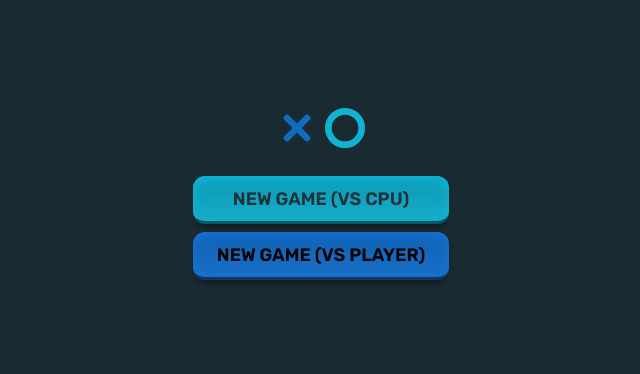
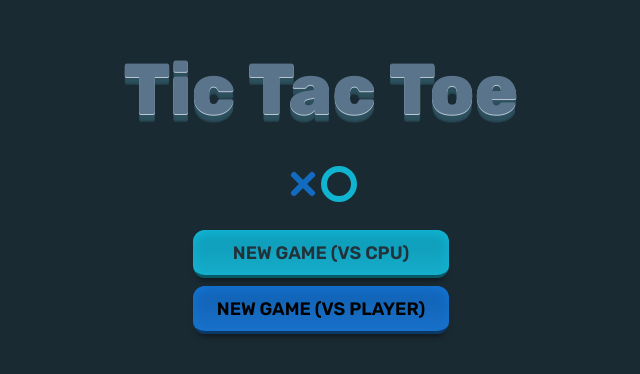
Before and after one commit to yanguadotdev/tic-tac-toe-react, a React (Vite) app: page / in a window 1280 px wide. Shown: the part 206-580 px from the top of the page, without its empty margins (314-954 px from the left). Built offline with nearby package versions, Linux system fonts and the light colour scheme.

Commit message:
style: improve overall design with updated styles for better user experience

```diff
--- a/src/components/GameModeSelector.jsx
+++ b/src/components/GameModeSelector.jsx
@@ -11,6 +11,12 @@ export default function GameModeSelector ({ onSelectMode }) {
 
   return (
     <main className={`${utils.flex_col} ${styles.SelectGameMode}`}>
+      <h1 className={`
+        ${utils.text_center}
+        ${styles.Title}`}
+      >
+        Tic Tac Toe
+      </h1>
       <div className={styles.Marks}>
         <div className='x-icon'>
           <XIcon />
--- a/src/components/TicTacToeGame.jsx
+++ b/src/components/TicTacToeGame.jsx
@@ -2,12 +2,14 @@ import { useScore } from '../hooks/useScore'
 import { useTicTacToe } from '../hooks/useTicTacToe'
 import styles from '../styles/shadow.module.css'
 import utils from '../styles/utilities.module.css'
+import game from '../styles/game.module.css'
 import { Board } from './Board'
 import { Footer } from './Footer'
 import { HistoryControls } from './HistoryControls'
 import { Score } from './Score'
 import { Turn } from './Turn'
 import { WinnerModal } from './WinnerModal'
+import { TURNS } from '../constants'
 
 export default function TicTacToeGame ({ isSinglePlayer }) {
   const {
@@ -26,19 +28,17 @@ export default function TicTacToeGame ({ isSinglePlayer }) {
 
   return (
     <main
-      className={`Game ${styles.Shadow_inset} ${utils.flex_col}`}
+      className={`${game.Game} ${styles.Shadow_inset} ${utils.flex_col}`}
+      style={{
+        pointerEvents: isSinglePlayer && turn === TURNS.O ? 'none' : 'all'
+      }}
     >
-      <h1 className={utils.text_lg}>Tic Tac Toe</h1>
       <Score oWins={oWins} xWins={xWins} draws={draws} />
-      {
-        !isSinglePlayer && (
-          <HistoryControls
-            history={history}
-            currentMove={currentMove}
-            jumpTo={jumpTo}
-          />
-        )
-      }
+      <HistoryControls
+        history={history}
+        currentMove={currentMove}
+        jumpTo={jumpTo}
+      />
       <Board
         board={board}
         updateBoard={updateBoard}
--- a/src/hooks/useTicTacToe.jsx
+++ b/src/hooks/useTicTacToe.jsx
@@ -33,7 +33,8 @@ export function useTicTacToe ({ isSinglePlayer }) {
   }
 
   const jumpTo = ({ to }) => {
-    const nextMove = to === 'next' ? currentMove + 1 : currentMove - 1
+    const step = isSinglePlayer ? 2 : 1
+    const nextMove = to === 'next' ? currentMove + step : currentMove - step
     if (nextMove < 0 || nextMove === history.length) return
     playSound(clickSound)
     setCurrentMove(nextMove)
--- a/src/index.css
+++ b/src/index.css
@@ -3,6 +3,8 @@
   --grey-800: 202, 32%, 15%;
   --grey-700: 200, 26%, 18%;
   --grey-600: 199, 35%, 19%;
+  --grey-500: 199, 35%, 28%;
+  --grey-400: 199, 35%, 40%;
   --grey-300: 209, 22%, 45%;
   --grey-100: 209, 22%, 78%;
   --light: 198, 56%, 86%;
@@ -87,18 +89,6 @@ body:has(.ModalOpen) {
   overflow: hidden;
 }
 
-.Game {
-  background: hsl(var(--grey-700));
-  width: min(100%, 350px);
-  min-width: 350px;
-  margin: auto;
-  text-align: center;
-  padding: 2rem 1.5rem;
-  border-radius: 1rem;
-  /* INCLUDE: utilities.flex_col */
-  gap: .75rem;
-}
-
 .o-icon {
   color: var(--o-token);
 }
--- /dev/null
+++ b/src/styles/game.module.css
@@ -0,0 +1,16 @@
+@import url('./animation.css');
+
+.Game {
+  background: hsl(var(--grey-700));
+  width: min(100%, 350px);
+  min-width: 350px;
+  margin: auto;
+  text-align: center;
+  padding: 2rem 1.5rem;
+  border-radius: 1rem;
+  /* INCLUDE: utilities.flex_col */
+  gap: .75rem;
+
+  animation: bounceIn var(--drt-normal);
+  animation-timing-function: var(--bounce-bezier);
+}
--- a/src/styles/gameselector.module.css
+++ b/src/styles/gameselector.module.css
@@ -1,16 +1,35 @@
+@import url('./animation.css');
+
 .SelectGameMode {
   align-items: center;
   gap: 1.5rem;
+  animation: bounceIn var(--drt-normal);
+  animation-timing-function: var(--bounce-bezier);
 }
 
 .Marks {
   display: flex;
-  gap: .5rem;
 
   svg {
-    width: 40px;
-    height: 40px;
+    width: 36px;
+    height: 36px;
   }
+}
+
+.Title {
+  color: hsl(var(--grey-300));
+  font-size: clamp(1.5rem, 12vw, 4.5rem);
+  font-weight: 800;
+  line-height: 1;
+  margin-bottom: 1rem;
+  text-shadow: 0 1px 0 hsl(var(--grey-100)),
+    0 2px 0 hsla(var(--grey-500), .5),
+    0 3px 0 hsla(var(--grey-500), .5),
+    0 4px 0 hsla(var(--grey-500), .5),
+    0 5px 0 hsla(var(--grey-500), .5),
+    0 6px 0 hsla(var(--grey-500), .5),
+    0 7px 0 hsla(var(--grey-500), .5),
+    0 8px 0 hsla(var(--grey-500), .5);
 }
 
 .Options {
@@ -18,10 +37,11 @@
 }
 
 .Button {
+  text-wrap: nowrap;
   height: 48px;
   border-radius: .75rem;
   font-weight: 600;
-  font-size: 1.125rem;
+  font-size: clamp(.875rem, 5vw, 1.125rem);
   outline: none;
   padding-inline: 1.5rem;
 }
--- a/src/styles/modal.module.css
+++ b/src/styles/modal.module.css
@@ -10,6 +10,7 @@
   place-items: center;
   background-color: hsla(var(--grey-800), .9);
   backdrop-filter: blur(2px);
+  pointer-events: all;
 }
 
 .Modal_content {
--- a/src/styles/score.module.css
+++ b/src/styles/score.module.css
@@ -2,7 +2,7 @@
   display: flex;
   align-items: center;
   justify-content: center;
-  margin-bottom: .5rem;
+  margin-bottom: 1rem;
 }
 
 .Score {
--- a/src/styles/utilities.module.css
+++ b/src/styles/utilities.module.css
@@ -17,3 +17,12 @@
   font-size: 2.5rem;
   font-weight: 800;
 }
+
+.text_xxl {
+  font-size: 3rem;
+  font-weight: 800;
+}
+
+.text_center {
+  text-align: center;
+}
```
